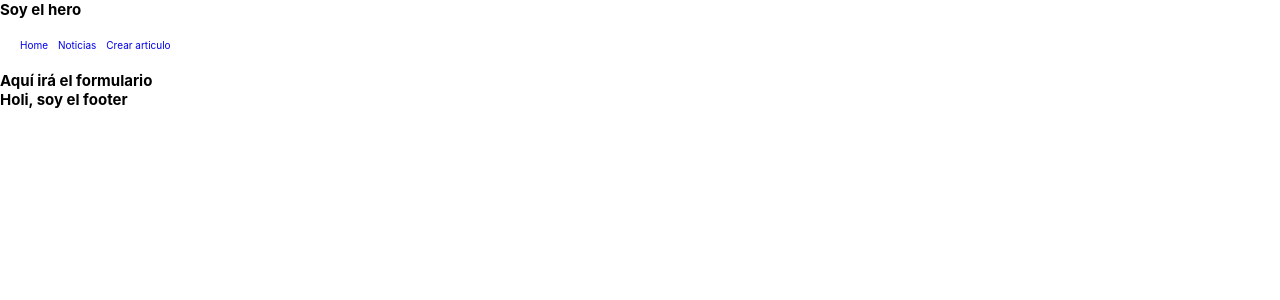
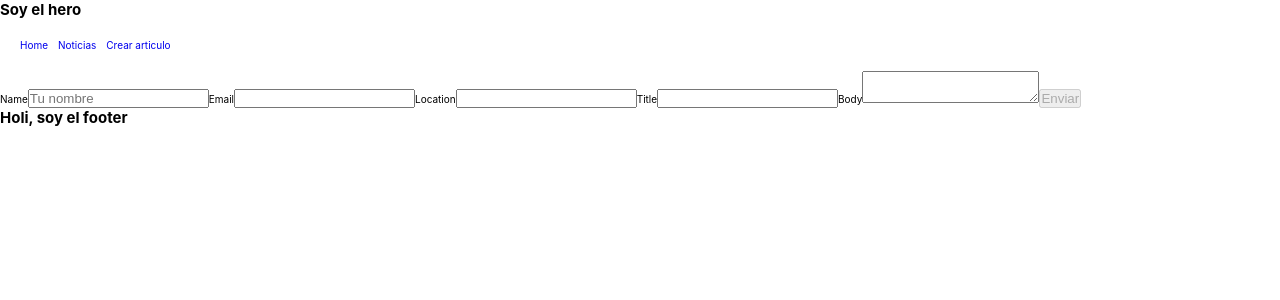
Before and after one commit to MrSetOne/SetNews, a React (Create React App) app: page /newnews in a window 1280 px wide. Shown: the top 300 px of the page. Built offline with nearby package versions, Linux system fonts and the light colour scheme; no server answers.

Commit message:
form works

```diff
--- a/package.json
+++ b/package.json
@@ -15,6 +15,7 @@
     "react-router-dom": "^6.3.0",
     "react-scripts": "5.0.1",
     "sass": "^1.52.3",
+    "validator": "^13.7.0",
     "web-vitals": "^2.1.4"
   },
   "scripts": {
--- a/src/components/Main/Main.jsx
+++ b/src/components/Main/Main.jsx
@@ -6,7 +6,7 @@ const Main = () => {
   useEffect(()=>{
     getNews();
   },[])
-
+  console.log(news);
   const print = news.map(elment =>{
     return(
       <h2>{elment.title}</h2>
--- a/src/components/NewNews/NewNews.jsx
+++ b/src/components/NewNews/NewNews.jsx
@@ -1,7 +1,92 @@
+import { useEffect, useState } from "react"
+import { useNavigate } from "react-router-dom"
+import isEmail from "validator/lib/isEmail"
+
 const NewNews = () => {
+
+  let navigate = useNavigate()
+
+    const [btnDisabled, setBtnDisabled] = useState(true)
+    const [alerter, setAlerter] = useState("")
+
+    useEffect(()=>{
+        setTimeout(() => {
+            setAlerter("")
+        }, 5000);
+    },[alerter])
+
+    const initialState = {
+      name:"",
+      email:"",
+      location:"",
+      title:"",
+      body:""
+    }
+
+    const [data,setData]=useState(initialState)
+
+
+    const handleInputChange =({target})=>{
+        setData({
+            ...data,
+            [target.name]:target.value
+        })
+        if(data.name && data.email && data.location && data.title && data.body){
+            setBtnDisabled(false)
+        } else{
+            setBtnDisabled(true)
+        }
+    }
+
+    const uploadForm = (e) => {
+        e.preventDefault();
+        if(!data.name || !data.email || !data.location || !data.title || !data.body){
+            return setAlerter("Rellena todos los campos")
+        }
+        if(data.name.length < 3){
+            return setAlerter("El nombre es demasiado corto")
+        }
+        if(!isEmail(data.email)){
+          return setAlerter("Introduce un email valido")
+        }
+        if(data.location.length <3){
+          return setAlerter("La localizacion es demasiado corta")
+        }
+        if(data.title.length < 12){
+            return setAlerter("El titulo es demasiado corto");
+        }
+        if(data.body.length < 30){
+          return setAlerter('El body es demasiado corto')
+        }
+        setAlerter("Noticia creada")
+        setTimeout(() => {
+            navigate("/")
+        }, 5000);
+        if(!localStorage.forms){
+            localStorage.forms = JSON.stringify([data])
+        } else{
+            let tmp = JSON.parse(localStorage.forms)
+            tmp.push(data)
+            localStorage.forms = JSON.stringify(tmp)
+        }
+    }
+
   return (
     <section className="NewNews">
-        <h1>Aquí irá el formulario</h1>
+        <form onSubmit={uploadForm}>
+            <label htmlFor="name">Name</label>
+            <input type="text" name="name" id="name" placeholder="Tu nombre" onChange={handleInputChange}/>
+            <label htmlFor="email">Email</label>
+            <input type="text" name="email" id="email" onChange={handleInputChange}/>
+            <label htmlFor="location">Location</label>
+            <input type="text" name="location" id="location" onChange={handleInputChange} />
+            <label htmlFor="title">Title</label>
+            <input type="text" name="title" id="title" onChange={handleInputChange} />
+            <label htmlFor="body">Body</label>
+            <textarea name="body" id="body" onChange={handleInputChange}></textarea>
+            <button type="submit" disabled={btnDisabled} >Enviar</button>
+        </form>
+        {(alerter === "")?null:<p className="alerter">{alerter}</p>}
     </section>
   )
 }
--- a/src/index.js
+++ b/src/index.js
@@ -5,7 +5,5 @@ import App from './App';
 
 const root = ReactDOM.createRoot(document.getElementById('root'));
 root.render(
-  <React.StrictMode>
     <App />
-  </React.StrictMode>
 );
```
Also changed, not shown: 1 other file (tests, documents, lock files or other folders).
